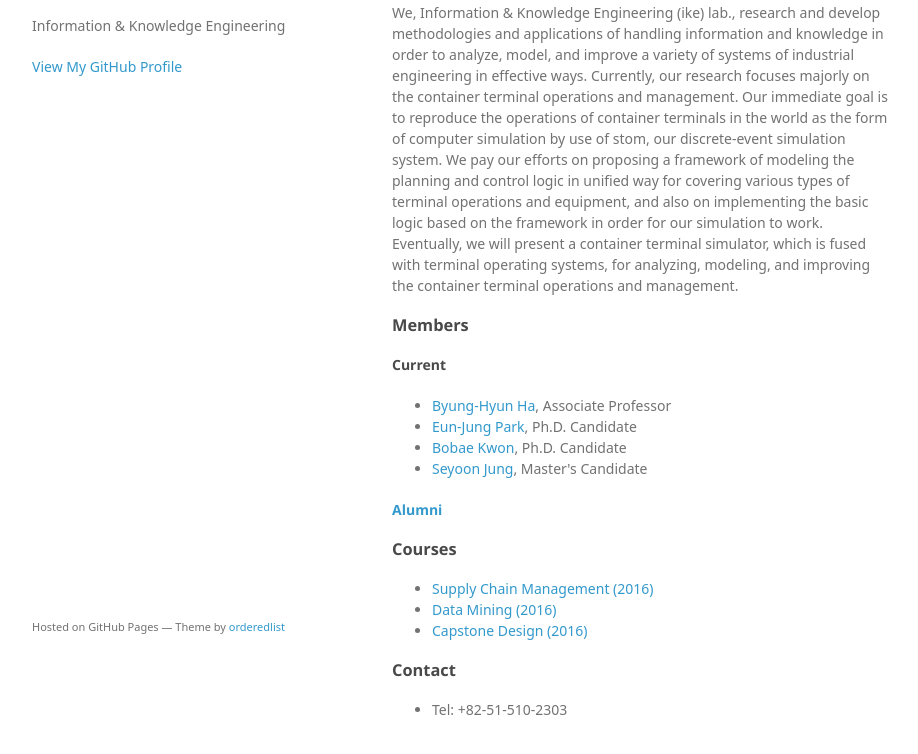
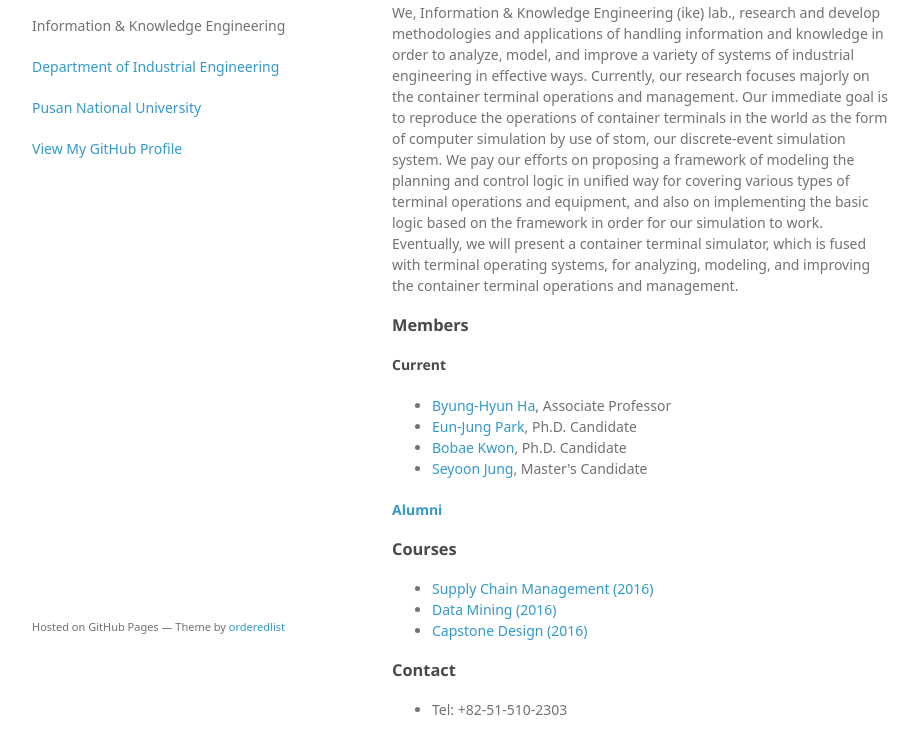
Before and after one commit to ikelab/ikelab.github.io, a plain HTML site: page index.html in a window 1280 px wide. Shown: the part 94-848 px from the top of the page, without its empty margins (178-1096 px from the left). Drawn offline with Linux system fonts and the light colour scheme; a web font is replaced by a local one.

Commit message:
Update index.html

```diff
--- a/index.html
+++ b/index.html
@@ -3,7 +3,7 @@
   <head>
     <meta charset="utf-8">
     <meta http-equiv="X-UA-Compatible" content="chrome=1">
-    <title>ikelab by ikelab</title>
+    <title>ikelab</title>
 
     <link rel="stylesheet" href="stylesheets/styles.css">
     <link rel="stylesheet" href="stylesheets/github-light.css">
@@ -17,7 +17,8 @@
       <header>
         <h1>ikelab</h1>
         <p>Information &amp; Knowledge Engineering</p>
-
+        <p class="anchor"><a href='http://www.ie.pusan.ac.kr'>Department of Industrial Engineering</a></p>
+        <p class="anchor"><a href='http://www.pusan.ac.kr'>Pusan National University</a></p>
 
         <p class="view"><a href="https://github.com/ikelab">View My GitHub Profile</a></p>
 
```
